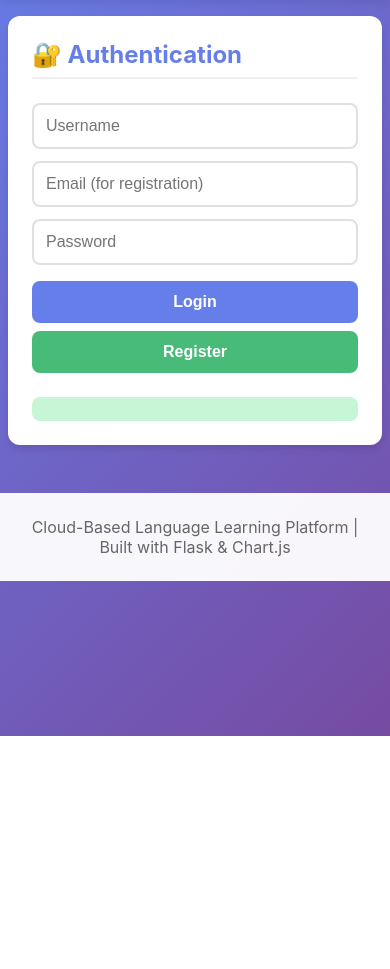
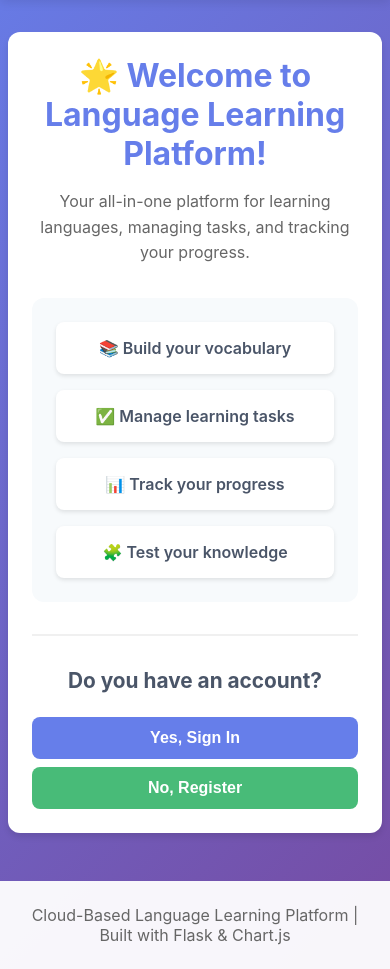
Before and after one commit to ri64-sudo/sdet101-testing, a Flask app: page / in a window 390 px wide. Shown: the part 108-1077 px from the top of the page. Before the commit the page ends 844 px from the top, so only its background shows below. Run offline with Flask 3, Linux system fonts and the light colour scheme.

Commit message:
Add welcome screen with improved authentication flow
- Add welcome screen that asks users if they have an account
- Separate login and register forms with navigation
- Add welcome message and feature highlights
- Improve user experience with clear call-to-action buttons
- Move logout button to header
- Add back navigation buttons
- Enhance responsive design for welcome section

```diff
--- a/lang_app/static/css/styles.css
+++ b/lang_app/static/css/styles.css
@@ -31,6 +31,12 @@ header {
   justify-content: space-between;
   align-items: center;
   flex-wrap: wrap;
+  gap: 1rem;
+}
+
+.header-actions {
+  display: flex;
+  align-items: center;
   gap: 1rem;
 }
 
@@ -74,6 +80,65 @@ main {
   font-size: 1.5rem;
   border-bottom: 2px solid #f0f0f0;
   padding-bottom: 0.5rem;
+}
+
+/* Welcome Section Styles */
+.welcome-card {
+  text-align: center;
+  max-width: 700px;
+  margin: 2rem auto;
+}
+
+.welcome-content h2 {
+  font-size: 2.5rem;
+  color: #667eea;
+  margin-bottom: 1rem;
+  border: none;
+  padding: 0;
+}
+
+.welcome-text {
+  font-size: 1.2rem;
+  color: #666;
+  margin-bottom: 2rem;
+  line-height: 1.6;
+}
+
+.welcome-features {
+  display: grid;
+  grid-template-columns: repeat(auto-fit, minmax(200px, 1fr));
+  gap: 1rem;
+  margin: 2rem 0;
+  padding: 1.5rem;
+  background: #f7fafc;
+  border-radius: 12px;
+}
+
+.feature-item {
+  padding: 1rem;
+  background: white;
+  border-radius: 8px;
+  font-weight: 600;
+  color: #4a5568;
+  box-shadow: 0 2px 4px rgba(0, 0, 0, 0.1);
+}
+
+.welcome-actions {
+  margin-top: 2rem;
+  padding-top: 2rem;
+  border-top: 2px solid #f0f0f0;
+}
+
+.welcome-actions h3 {
+  margin-bottom: 1.5rem;
+  color: #4a5568;
+  font-size: 1.3rem;
+}
+
+.btn-large {
+  padding: 1rem 2rem;
+  font-size: 1.1rem;
+  min-width: 200px;
 }
 
 /* Authentication Styles */
@@ -331,6 +396,23 @@ footer {
     padding: 1.5rem;
   }
 
+  .welcome-content h2 {
+    font-size: 2rem;
+  }
+
+  .welcome-text {
+    font-size: 1rem;
+  }
+
+  .welcome-features {
+    grid-template-columns: 1fr;
+  }
+
+  .btn-large {
+    width: 100%;
+    min-width: auto;
+  }
+
   .dashboard-grid {
     grid-template-columns: repeat(2, 1fr);
     gap: 1rem;
--- a/lang_app/static/js/main.js
+++ b/lang_app/static/js/main.js
@@ -22,31 +22,50 @@ function setMessage(el, text, isError = false) {
   el.className = isError ? "message error" : "message";
 }
 
+function showWelcome() {
+  document.getElementById("welcome").style.display = "block";
+  document.getElementById("login-section").style.display = "none";
+  document.getElementById("register-section").style.display = "none";
+}
+
+function showLogin() {
+  document.getElementById("welcome").style.display = "none";
+  document.getElementById("login-section").style.display = "block";
+  document.getElementById("register-section").style.display = "none";
+}
+
+function showRegister() {
+  document.getElementById("welcome").style.display = "none";
+  document.getElementById("login-section").style.display = "none";
+  document.getElementById("register-section").style.display = "block";
+}
+
 function toggleSections(authenticated) {
-  const authSection = document.getElementById("auth");
+  const welcomeSection = document.getElementById("welcome");
+  const loginSection = document.getElementById("login-section");
+  const registerSection = document.getElementById("register-section");
   const dashboardSection = document.getElementById("dashboard");
   const tasksSection = document.getElementById("tasks");
   const vocabSection = document.getElementById("vocab");
   const quizSection = document.getElementById("quiz");
   const logoutBtn = document.getElementById("logout-btn");
-  const emailInput = document.getElementById("email");
 
   if (authenticated) {
-    authSection.style.display = "none";
+    welcomeSection.style.display = "none";
+    loginSection.style.display = "none";
+    registerSection.style.display = "none";
     dashboardSection.style.display = "block";
     tasksSection.style.display = "block";
     vocabSection.style.display = "block";
     quizSection.style.display = "block";
-    logoutBtn.style.display = "inline-block";
-    emailInput.style.display = "none";
+    if (logoutBtn) logoutBtn.style.display = "inline-block";
   } else {
-    authSection.style.display = "block";
+    showWelcome();
     dashboardSection.style.display = "none";
     tasksSection.style.display = "none";
     vocabSection.style.display = "none";
     quizSection.style.display = "none";
-    logoutBtn.style.display = "none";
-    emailInput.style.display = "block";
+    if (logoutBtn) logoutBtn.style.display = "none";
   }
 }
 
@@ -100,10 +119,10 @@ async function login() {
 }
 
 async function register() {
-  const username = document.getElementById("username").value;
-  const email = document.getElementById("email").value;
-  const password = document.getElementById("password").value;
-  const msg = document.getElementById("auth-message");
+  const username = document.getElementById("reg-username").value;
+  const email = document.getElementById("reg-email").value;
+  const password = document.getElementById("reg-password").value;
+  const msg = document.getElementById("reg-message");
 
   if (!username || !email || !password) {
     setMessage(msg, "Please fill in all fields", true);
@@ -115,10 +134,10 @@ async function register() {
       method: "POST",
       body: JSON.stringify({ username, email, password }),
     });
-    setMessage(msg, "✅ Registered and logged in!");
-    document.getElementById("username").value = "";
-    document.getElementById("email").value = "";
-    document.getElementById("password").value = "";
+    setMessage(msg, "✅ Account created successfully! Welcome!");
+    document.getElementById("reg-username").value = "";
+    document.getElementById("reg-email").value = "";
+    document.getElementById("reg-password").value = "";
     await refreshAuth();
   } catch (err) {
     setMessage(msg, err.message, true);
@@ -126,15 +145,17 @@ async function register() {
 }
 
 async function logout() {
-  const msg = document.getElementById("auth-message");
   try {
     await api("/api/auth/logout", { method: "POST" });
-    setMessage(msg, "Logged out");
     document.getElementById("task-list").innerHTML = "";
     document.getElementById("vocab-list").innerHTML = "";
     document.getElementById("quiz-area").innerHTML = "";
     document.getElementById("quiz-result").innerHTML = "";
     document.getElementById("upcoming-list").innerHTML = "";
+
+    // Clear messages
+    document.getElementById("auth-message").textContent = "";
+    document.getElementById("reg-message").textContent = "";
 
     // Destroy charts
     if (taskChart) taskChart.destroy();
@@ -144,7 +165,7 @@ async function logout() {
 
     await refreshAuth();
   } catch (err) {
-    setMessage(msg, err.message, true);
+    console.error("Logout error:", err);
   }
 }
 
@@ -520,6 +541,10 @@ async function startQuiz() {
 }
 
 // Event listeners
+document.getElementById("has-account-btn").onclick = showLogin;
+document.getElementById("no-account-btn").onclick = showRegister;
+document.getElementById("back-to-welcome-btn").onclick = showWelcome;
+document.getElementById("back-to-welcome-reg-btn").onclick = showWelcome;
 document.getElementById("login-btn").onclick = login;
 document.getElementById("register-btn").onclick = register;
 document.getElementById("logout-btn").onclick = logout;
@@ -530,12 +555,13 @@ document.getElementById("quiz-start-btn").onclick = startQuiz;
 // Allow Enter key to submit forms
 document.getElementById("password").addEventListener("keypress", (e) => {
   if (e.key === "Enter") {
-    const email = document.getElementById("email").value;
-    if (email) {
-      register();
-    } else {
-      login();
-    }
+    login();
+  }
+});
+
+document.getElementById("reg-password").addEventListener("keypress", (e) => {
+  if (e.key === "Enter") {
+    register();
   }
 });
 
--- a/lang_app/templates/index.html
+++ b/lang_app/templates/index.html
@@ -11,26 +11,65 @@
   <header>
     <div class="header-content">
       <h1>🌍 Language Learning Platform</h1>
-      <div id="auth-status" class="auth-status"></div>
+      <div class="header-actions">
+        <div id="auth-status" class="auth-status"></div>
+        <button id="logout-btn" class="btn btn-danger" style="display: none;">Logout</button>
+      </div>
     </div>
   </header>
 
   <main>
-    <!-- Authentication Section -->
-    <section id="auth" class="card">
-      <h2>🔐 Authentication</h2>
+    <!-- Welcome Section -->
+    <section id="welcome" class="card welcome-card">
+      <div class="welcome-content">
+        <h2>🌟 Welcome to Language Learning Platform!</h2>
+        <p class="welcome-text">Your all-in-one platform for learning languages, managing tasks, and tracking your progress.</p>
+        <div class="welcome-features">
+          <div class="feature-item">📚 Build your vocabulary</div>
+          <div class="feature-item">✅ Manage learning tasks</div>
+          <div class="feature-item">📊 Track your progress</div>
+          <div class="feature-item">🧩 Test your knowledge</div>
+        </div>
+        <div class="welcome-actions">
+          <h3>Do you have an account?</h3>
+          <div class="button-group">
+            <button id="has-account-btn" class="btn btn-primary btn-large">Yes, Sign In</button>
+            <button id="no-account-btn" class="btn btn-secondary btn-large">No, Register</button>
+          </div>
+        </div>
+      </div>
+    </section>
+
+    <!-- Login Section -->
+    <section id="login-section" class="card" style="display: none;">
+      <h2>🔐 Sign In</h2>
       <div class="auth-container">
         <div class="input-group">
           <input id="username" placeholder="Username" class="input-field">
-          <input id="email" placeholder="Email (for registration)" class="input-field" type="email">
           <input id="password" type="password" placeholder="Password" class="input-field">
         </div>
         <div class="button-group">
-          <button id="login-btn" class="btn btn-primary">Login</button>
-          <button id="register-btn" class="btn btn-secondary">Register</button>
-          <button id="logout-btn" class="btn btn-danger" style="display: none;">Logout</button>
+          <button id="login-btn" class="btn btn-primary">Sign In</button>
+          <button id="back-to-welcome-btn" class="btn btn-secondary">Back</button>
         </div>
         <div id="auth-message" class="message"></div>
+      </div>
+    </section>
+
+    <!-- Register Section -->
+    <section id="register-section" class="card" style="display: none;">
+      <h2>✨ Create Account</h2>
+      <div class="auth-container">
+        <div class="input-group">
+          <input id="reg-username" placeholder="Username" class="input-field">
+          <input id="reg-email" placeholder="Email" class="input-field" type="email">
+          <input id="reg-password" type="password" placeholder="Password" class="input-field">
+        </div>
+        <div class="button-group">
+          <button id="register-btn" class="btn btn-primary">Create Account</button>
+          <button id="back-to-welcome-reg-btn" class="btn btn-secondary">Back</button>
+        </div>
+        <div id="reg-message" class="message"></div>
       </div>
     </section>
 
```
